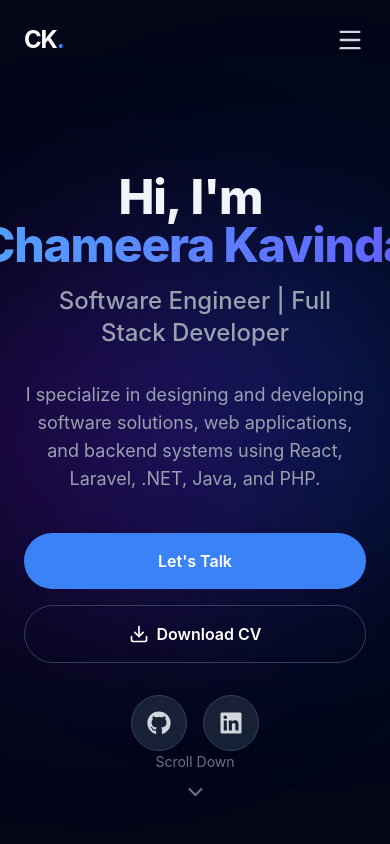
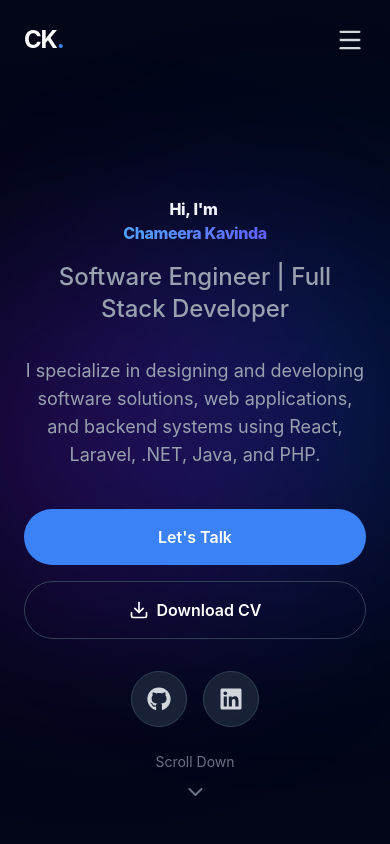
Before and after one commit to ChameeraKavinda/ChameeraKavinda-portfolio, a React (Vite) app: page / in a window 390 px wide. Shown: the top 844 px of the page. Built offline with nearby package versions, Linux system fonts and the light colour scheme.

Commit message:
Fix hero section mobile responsiveness updated text

```diff
--- a/src/components/Hero.jsx
+++ b/src/components/Hero.jsx
@@ -29,7 +29,7 @@ const Hero = ({ resetKey }) => {
             }}
             initial="hidden"
             animate="visible"
-            className="text-5xl md:text-7xl lg:text-8xl font-extrabold tracking-tight mb-4"
+            className="text-text-4xl sm:text-4xl md:text-6xl lg:text-8xl font-extrabold tracking-tight mb-4"
           >
 
             {/* Hi, I'm */}
```
